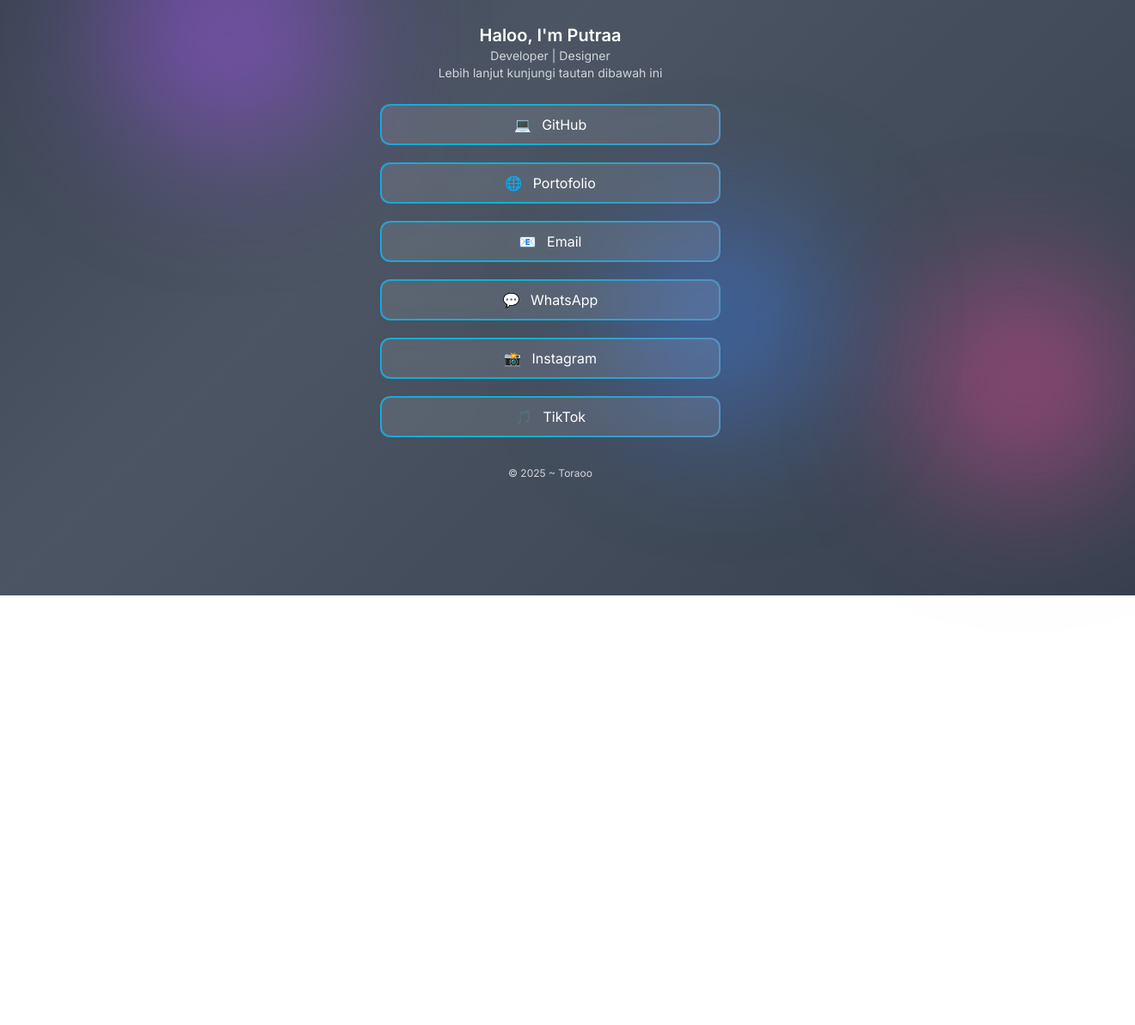
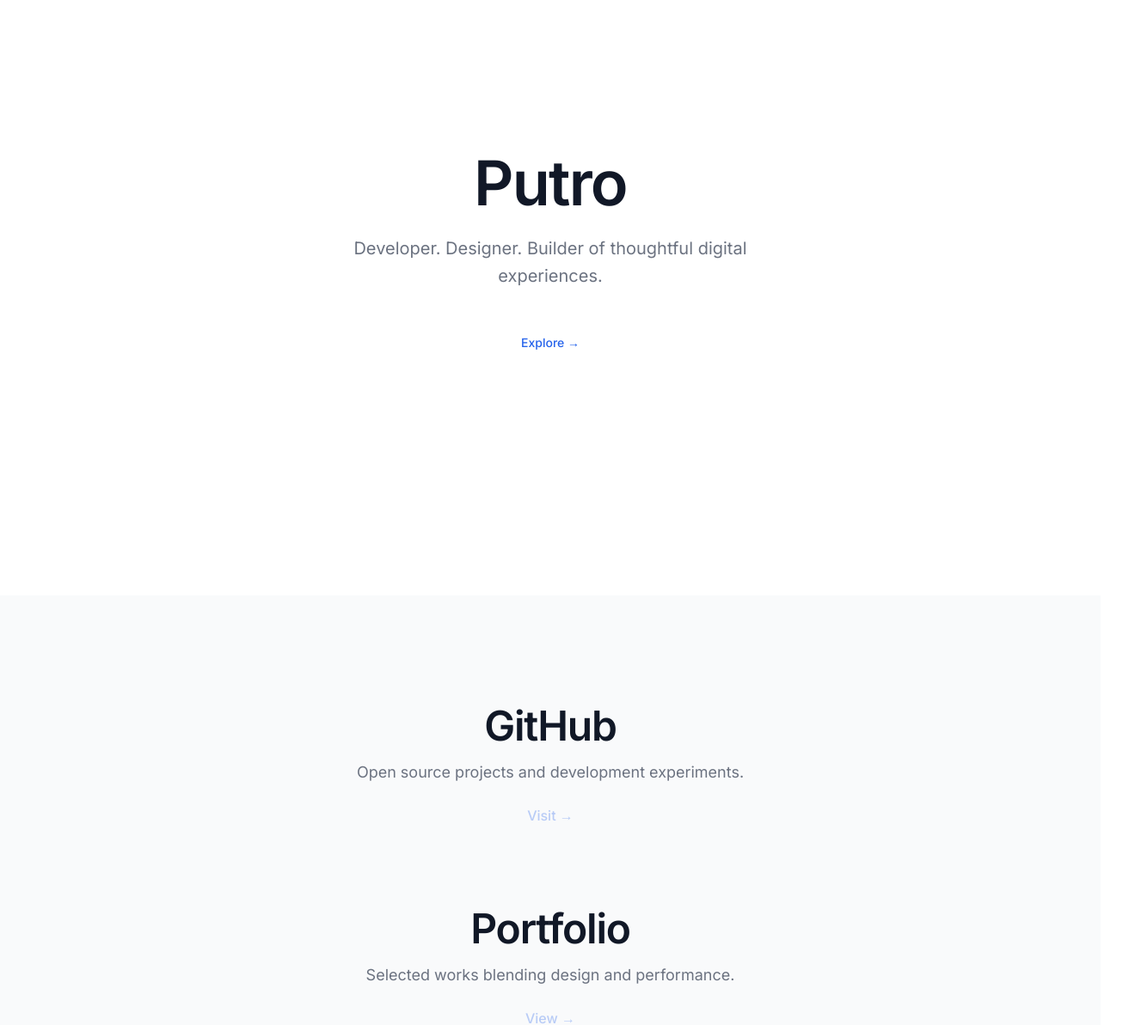
Before and after one commit to gweisp/linktroo, a plain HTML site: page index.html in a window 1280 px wide. Shown: the part 107-1300 px from the top of the page at 86% size, 1320 px wide, since content can reach past the window. Before the commit the page ends 800 px from the top, so only its background shows below. Drawn offline with nearby package versions, Linux system fonts and the light colour scheme.

Commit message:
Revise index.html for showcase layout and content
Updated the HTML structure and content for the showcase page, including title, styles, and links.

```diff
--- a/index.html
+++ b/index.html
@@ -1,168 +1,157 @@
 <!DOCTYPE html>
 <html lang="en">
-  <head>
-    <meta charset="UTF-8" />
-    <meta name="viewport" content="width=device-width, initial-scale=1.0" />
-    <title>Linktroo</title>
-    <script src="https://cdn.tailwindcss.com"></script>
-    <link
-      href="https://fonts.googleapis.com/css2?family=Inter:wght@400;600;700&display=swap"
-      rel="stylesheet"
-    />
-    <style>
-      body {
-        font-family: "Inter", sans-serif;
-      }
+<head>
+  <meta charset="UTF-8" />
+  <meta name="viewport" content="width=device-width, initial-scale=1.0" />
+  <title>Putro — Showcase</title>
+  <script src="https://cdn.tailwindcss.com"></script>
+  <link href="https://fonts.googleapis.com/css2?family=Inter:wght@400;500;600;700&display=swap" rel="stylesheet" />
+  <style>
+    body {
+      font-family: "Inter", sans-serif;
+    }
+  </style>
+</head>
 
-      .animated-gradient {
-        background: linear-gradient(-45deg, #1f2937, #4b5563, #111827, #6b7280);
-        background-size: 400% 400%;
-        animation: gradientAnimation 15s ease infinite;
-      }
+<body class="bg-white text-gray-900">
 
-      @keyframes gradientAnimation {
-        0% {
-          background-position: 0% 50%;
-        }
-        50% {
-          background-position: 100% 50%;
-        }
-        100% {
-          background-position: 0% 50%;
-        }
-      }
+  <!-- HERO -->
+  <section class="min-h-screen flex flex-col items-center justify-center text-center px-6">
+    <h1 class="text-5xl md:text-7xl font-semibold tracking-tight">
+      Putro
+    </h1>
 
-      .glow-blob {
-        position: absolute;
-        border-radius: 9999px;
-        filter: blur(80px);
-        opacity: 0.5;
-        z-index: 0;
-        animation: blobMove 20s infinite;
-      }
+    <p class="mt-6 text-xl text-gray-500 max-w-xl leading-relaxed">
+      Developer. Designer. Builder of thoughtful digital experiences.
+    </p>
 
-      @keyframes blobMove {
-        0% {
-          transform: translate(0, 0);
-        }
-        50% {
-          transform: translate(100px, -50px);
-        }
-        100% {
-          transform: translate(0, 0);
-        }
-      }
+    <div class="mt-12">
+      <a href="#links"
+         class="text-sm font-medium text-blue-600 hover:underline">
+        Explore →
+      </a>
+    </div>
+  </section>
 
-      /* Gradient border animation */
-      .gradient-border {
-        position: relative;
-        background-clip: padding-box;
-        border: 2px solid transparent;
-        transition: transform 0.3s ease;
-      }
+  <!-- LINKS SECTION -->
+  <section id="links" class="py-32 px-6 bg-gray-50">
+    <div class="max-w-5xl mx-auto space-y-24">
 
-      .gradient-border::before {
-        content: "";
-        position: absolute;
-        inset: 0;
-        border-radius: 0.75rem;
-        padding: 2px;
-        background: linear-gradient(270deg, #8b5cf6, #ec4899, #06b6d4, #8b5cf6);
-        background-size: 600% 600%;
-        animation: borderAnimate 6s linear infinite;
-        -webkit-mask: linear-gradient(#fff 0 0) content-box,
-          linear-gradient(#fff 0 0);
-        -webkit-mask-composite: xor;
-        mask-composite: exclude;
-        z-index: -1;
-      }
+      <!-- ITEM -->
+      <a href="https://github.com/gweisp" target="_blank"
+         class="group block text-center">
 
-      @keyframes borderAnimate {
-        0% {
-          background-position: 0% 50%;
-        }
-        50% {
-          background-position: 100% 50%;
-        }
-        100% {
-          background-position: 0% 50%;
-        }
-      }
+        <h2 class="text-4xl md:text-5xl font-semibold tracking-tight group-hover:text-black transition">
+          GitHub
+        </h2>
 
-      /* Flip icon on hover */
-      .link-btn:hover .icon {
-        transform: rotateY(180deg);
-      }
+        <p class="mt-4 text-lg text-gray-500">
+          Open source projects and development experiments.
+        </p>
 
-      .icon {
-        display: inline-block;
-        transition: transform 0.5s ease;
-      }
-    </style>
-  </head>
-  <body
-    class="animated-gradient min-h-screen flex items-center justify-center text-white relative overflow-hidden"
-  >
-    <!-- Glow effects -->
-    <div class="glow-blob bg-purple-500 w-72 h-72 top-10 left-10"></div>
-    <div class="glow-blob bg-pink-500 w-64 h-64 bottom-20 right-10"></div>
-    <div class="glow-blob bg-blue-500 w-60 h-60 top-1/2 left-1/2"></div>
+        <div class="mt-6 text-blue-600 font-medium opacity-30 group-hover:opacity-100 transition duration-300">
+          Visit →
+        </div>
 
-    <!-- Content -->
-    <div class="w-full max-w-md p-6 text-center relative z-10">
-      <!-- Profile -->
-      <div class="flex flex-col items-center mb-6">
-        <h1 class="text-xl font-semibold">Haloo, I'm Putraa</h1>
-        <p class="text-sm text-gray-300">Developer | Designer</p>
-        <p class="text-sm text-gray-300">Lebih lanjut kunjungi tautan dibawah ini</p>
-      </div>
+      </a>
 
-      <!-- Links -->
-      <div class="space-y-4">
-        <a
-          href="https://github.com/gweisp"
-          target="_blank"
-          class="gradient-border link-btn block backdrop-blur bg-white/10 hover:bg-white/20 transition-all duration-300 py-3 px-5 rounded-xl text-white font-medium transform hover:scale-105"
-        >
-          <span class="icon mr-2">💻</span> GitHub
-        </a>
-        <a
-          href="https://putrofolio.my.id"
-          target="_blank"
-          class="gradient-border link-btn block backdrop-blur bg-white/10 hover:bg-white/20 transition-all duration-300 py-3 px-5 rounded-xl text-white font-medium transform hover:scale-105"
-        >
-          <span class="icon mr-2">🌐</span> Portofolio
-        </a>
-        <a
-          href="mailto:putraash21@gmail.com"
-          class="gradient-border link-btn block backdrop-blur bg-white/10 hover:bg-white/20 transition-all duration-300 py-3 px-5 rounded-xl text-white font-medium transform hover:scale-105"
-        >
-          <span class="icon mr-2">📧</span> Email
-        </a>
-        <a
-          href="https://wa.me/6282340359828"
-          target="_blank"
-          class="gradient-border link-btn block backdrop-blur bg-white/10 hover:bg-white/20 transition-all duration-300 py-3 px-5 rounded-xl text-white font-medium transform hover:scale-105"
-        >
-          <span class="icon mr-2">💬</span> WhatsApp
-        </a>
-        <a
-          href="https://instagram.com/putraashh" target="_blank"
-          class="gradient-border link-btn block backdrop-blur bg-white/10 hover:bg-white/20 transition-all duration-300 py-3 px-5 rounded-xl text-white font-medium transform hover:scale-105">
-          <span class="icon mr-2">📸</span> Instagram
-        </a>
+      <!-- ITEM -->
+      <a href="https://putrofolio.my.id" target="_blank"
+         class="group block text-center">
 
-        <a
-          href="https://www.tiktok.com/@putroouu"
-          target="_blank"
-          class="gradient-border link-btn block backdrop-blur bg-white/10 hover:bg-white/20 transition-all duration-300 py-3 px-5 rounded-xl text-white font-medium transform hover:scale-105"
-        >
-          <span class="icon mr-2">🎵</span> TikTok
-        </a>
-      </div>
+        <h2 class="text-4xl md:text-5xl font-semibold tracking-tight">
+          Portfolio
+        </h2>
 
-      <!-- Footer -->
-      <p class="mt-8 text-xs text-gray-300">&copy; 2025 ~ Toraoo</p>
+        <p class="mt-4 text-lg text-gray-500">
+          Selected works blending design and performance.
+        </p>
+
+        <div class="mt-6 text-blue-600 font-medium opacity-30 group-hover:opacity-100 transition duration-300">
+          View →
+        </div>
+
+      </a>
+
+      <!-- ITEM -->
+      <a href="mailto:putraash21@gmail.com"
+         class="group block text-center">
+
+        <h2 class="text-4xl md:text-5xl font-semibold tracking-tight">
+          Email
+        </h2>
+
+        <p class="mt-4 text-lg text-gray-500">
+          Let’s build something meaningful together.
+        </p>
+
+        <div class="mt-6 text-blue-600 font-medium opacity-30 group-hover:opacity-100 transition duration-300">
+          Contact →
+        </div>
+
+      </a>
+
+      <!-- ITEM -->
+      <a href="https://wa.me/6282340359828" target="_blank"
+         class="group block text-center">
+
+        <h2 class="text-4xl md:text-5xl font-semibold tracking-tight">
+          WhatsApp
+        </h2>
+
+        <p class="mt-4 text-lg text-gray-500">
+          Direct communication for collaboration.
+        </p>
+
+        <div class="mt-6 text-blue-600 font-medium opacity-30 group-hover:opacity-100 transition duration-300">
+          Message →
+        </div>
+
+      </a>
+
+      <!-- ITEM -->
+      <a href="https://instagram.com/putraashh" target="_blank"
+         class="group block text-center">
+
+        <h2 class="text-4xl md:text-5xl font-semibold tracking-tight">
+          Instagram
+        </h2>
+
+        <p class="mt-4 text-lg text-gray-500">
+          Visual storytelling and creative updates.
+        </p>
+
+        <div class="mt-6 text-blue-600 font-medium opacity-30 group-hover:opacity-100 transition duration-300">
+          Explore →
+        </div>
+
+      </a>
+
+      <!-- ITEM -->
+      <a href="https://www.tiktok.com/@putroouu" target="_blank"
+         class="group block text-center">
+
+        <h2 class="text-4xl md:text-5xl font-semibold tracking-tight">
+          TikTok
+        </h2>
+
+        <p class="mt-4 text-lg text-gray-500">
+          Creative short-form content and insights.
+        </p>
+
+        <div class="mt-6 text-blue-600 font-medium opacity-30 group-hover:opacity-100 transition duration-300">
+          Watch →
+        </div>
+
+      </a>
+
     </div>
-  </body>
+  </section>
+
+  <!-- FOOTER -->
+  <footer class="py-16 text-center text-sm text-gray-400">
+    © 2025 Putro — Designed with intention.
+  </footer>
+
+</body>
 </html>
```
